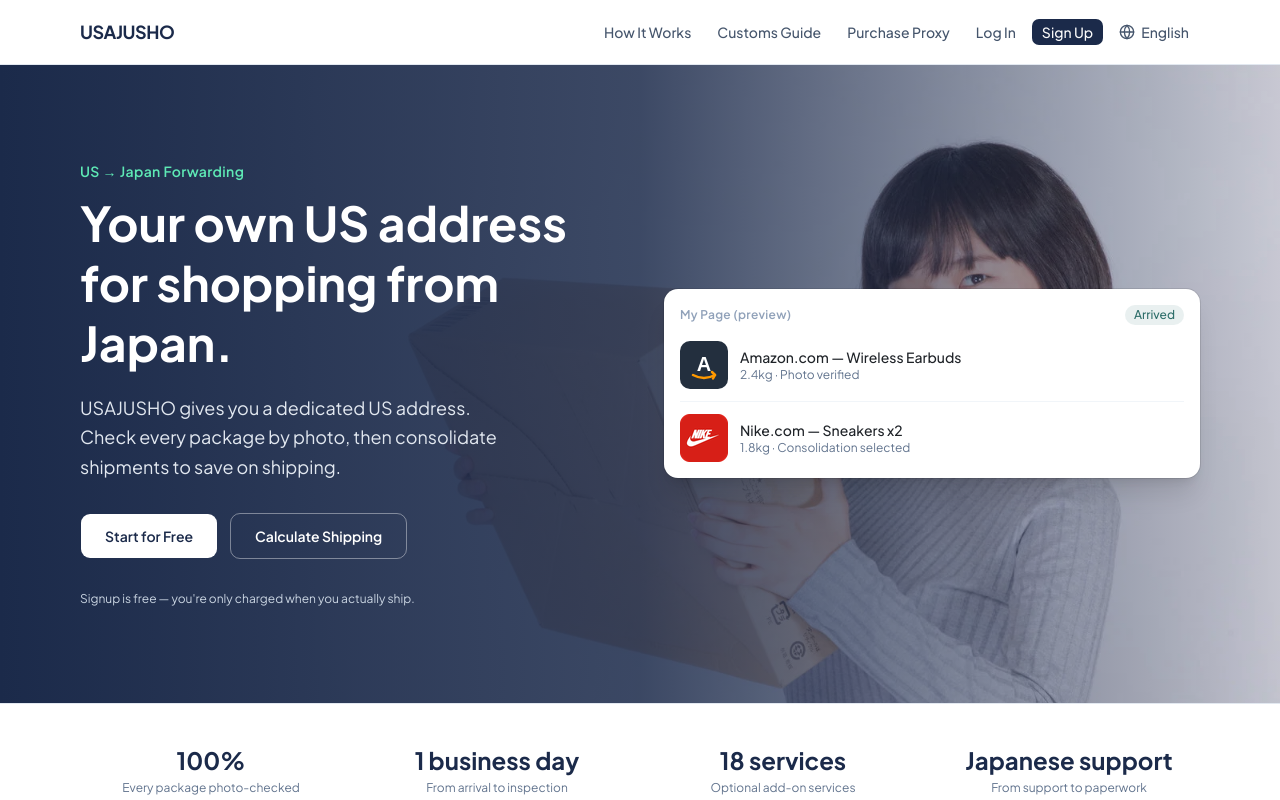
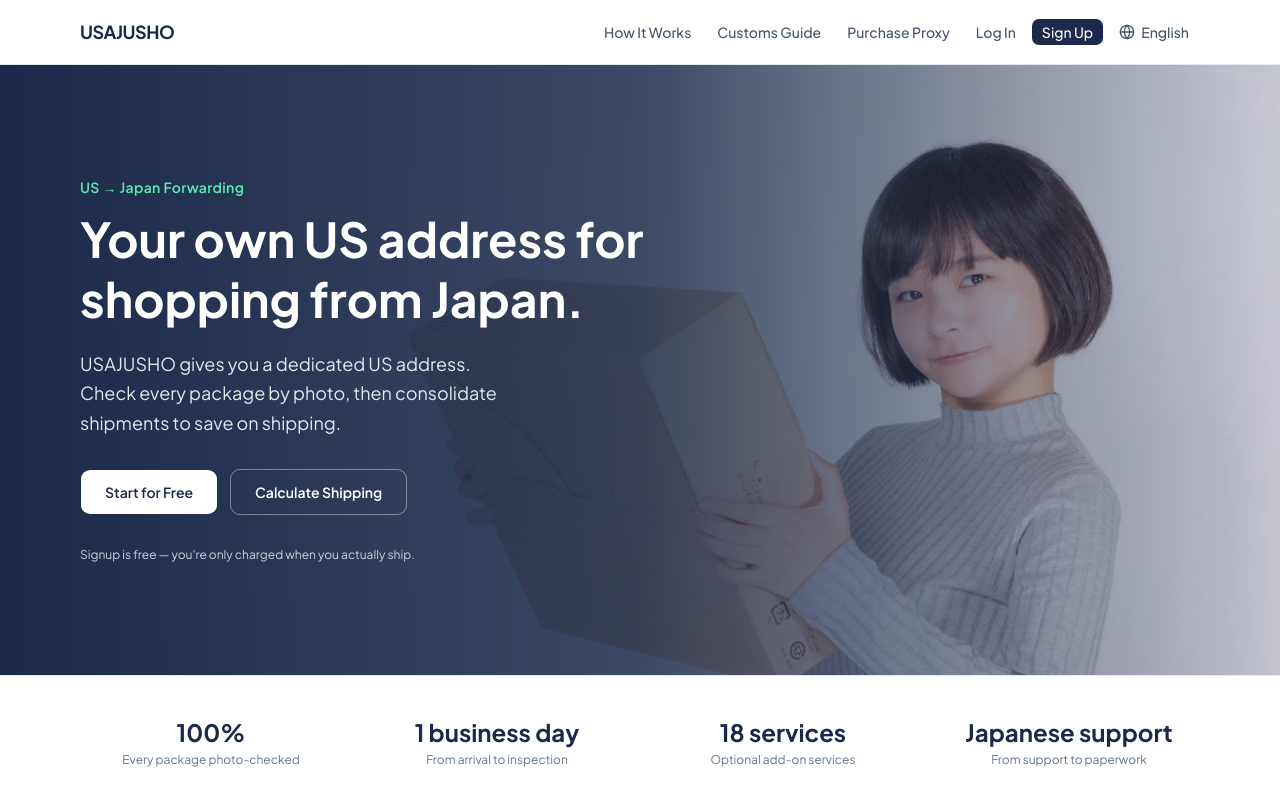
Before and after one commit to leelee90503-alt/usajusho-app, a Next.js app: page /en in a window 1280 px wide. Shown: the top 800 px of the page. Built offline with nearby package versions, Linux system fonts and the light colour scheme; no server answers; the database is empty; a web font is replaced by a local one.

Commit message:
Remove My Page preview card from hero section

```diff
--- a/app/[locale]/page.tsx
+++ b/app/[locale]/page.tsx
@@ -5,7 +5,6 @@ import FeeCalculator from "@/components/home/fee-calculator"
 import DeliveryJourney from "@/components/home/delivery-journey"
 import { Button } from "@/components/ui/button"
 import { Card, CardContent } from "@/components/ui/card"
-import { Badge } from "@/components/ui/badge"
 import {
   Search,
   PackageCheck,
@@ -51,8 +50,8 @@ export default async function Home() {
           />
           <div className="absolute inset-0 bg-gradient-to-r from-[var(--usj-primary)] via-[var(--usj-primary)]/85 to-[var(--usj-primary)]/20" />
         </div>
-        <div className="relative mx-auto max-w-6xl px-4 py-16 md:py-24 grid md:grid-cols-2 gap-12 items-center">
-          <div>
+        <div className="relative mx-auto max-w-6xl px-4 py-16 md:py-28">
+          <div className="max-w-xl">
             <p className="text-emerald-300 font-semibold text-sm mb-3 tracking-wide">
               {t("hero.eyebrow")}
             </p>
@@ -77,40 +76,6 @@ export default async function Home() {
             </div>
             <p className="text-xs text-slate-300">{t("hero.trustNote")}</p>
           </div>
-
-          {/* Realistic package-status preview panel, not an abstract graphic */}
-          <Card className="shadow-xl">
-            <CardContent>
-              <div className="flex items-center justify-between mb-4">
-                <span className="text-xs font-semibold text-slate-400 tracking-wide">
-                  {t("hero.previewLabel")}
-                </span>
-                <Badge variant="secondary" className="bg-accent/10 text-accent">
-                  {t("hero.previewStatus")}
-                </Badge>
-              </div>
-              <div className="space-y-3">
-                <div className="flex gap-3 items-center border-b border-slate-100 pb-3">
-                  <img src="/images/store-amazon.svg" alt={t("hero.previewItem1LogoAlt")} className="w-12 h-12 rounded shrink-0" />
-                  <div className="min-w-0">
-                    <p className="text-sm font-medium text-[var(--usj-text)] truncate">
-                      {t("hero.previewItem1")}
-                    </p>
-                    <p className="text-xs text-slate-500">{t("hero.previewMeta1")}</p>
-                  </div>
-                </div>
-                <div className="flex gap-3 items-center">
-                  <img src="/images/store-nike.png" alt={t("hero.previewItem2LogoAlt")} className="w-12 h-12 rounded shrink-0" />
-                  <div className="min-w-0">
-                    <p className="text-sm font-medium text-[var(--usj-text)] truncate">
-                      {t("hero.previewItem2")}
-                    </p>
-                    <p className="text-xs text-slate-500">{t("hero.previewMeta2")}</p>
-                  </div>
-                </div>
-              </div>
-            </CardContent>
-          </Card>
         </div>
       </section>
 
```
